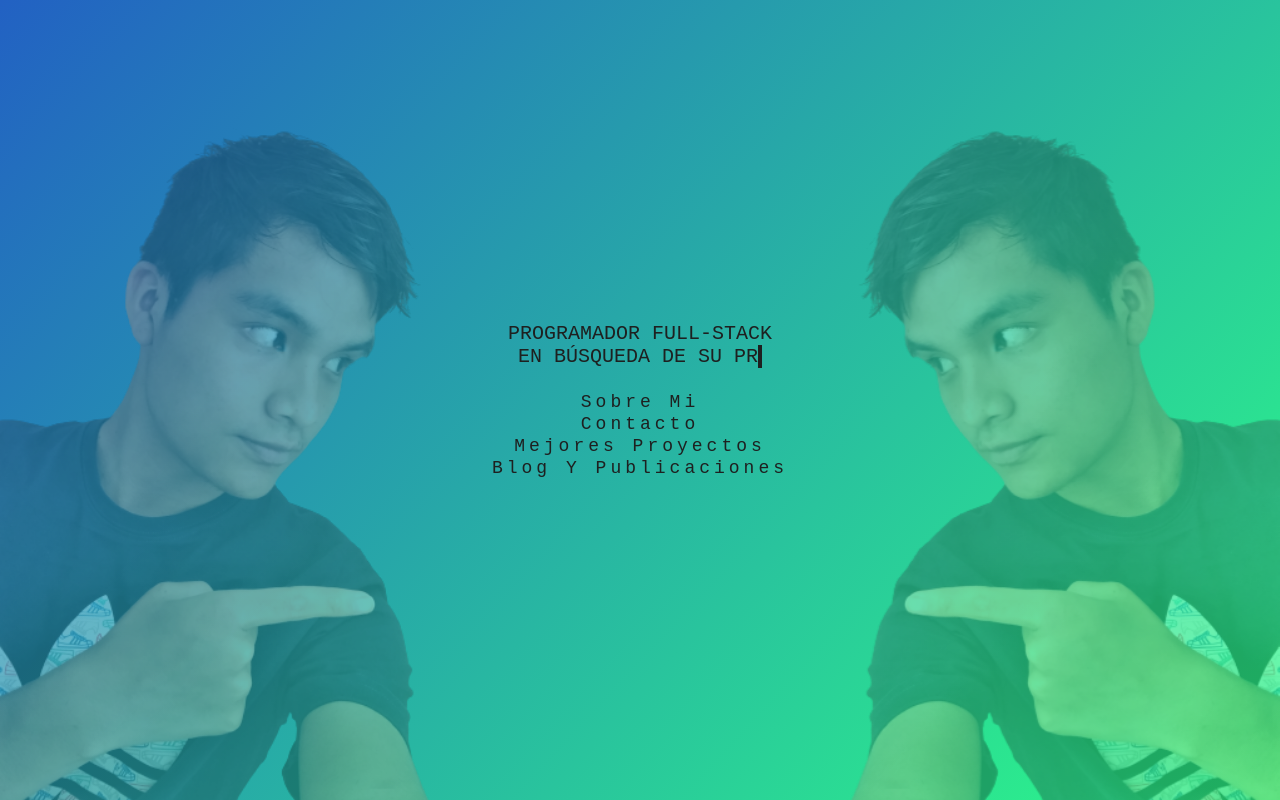
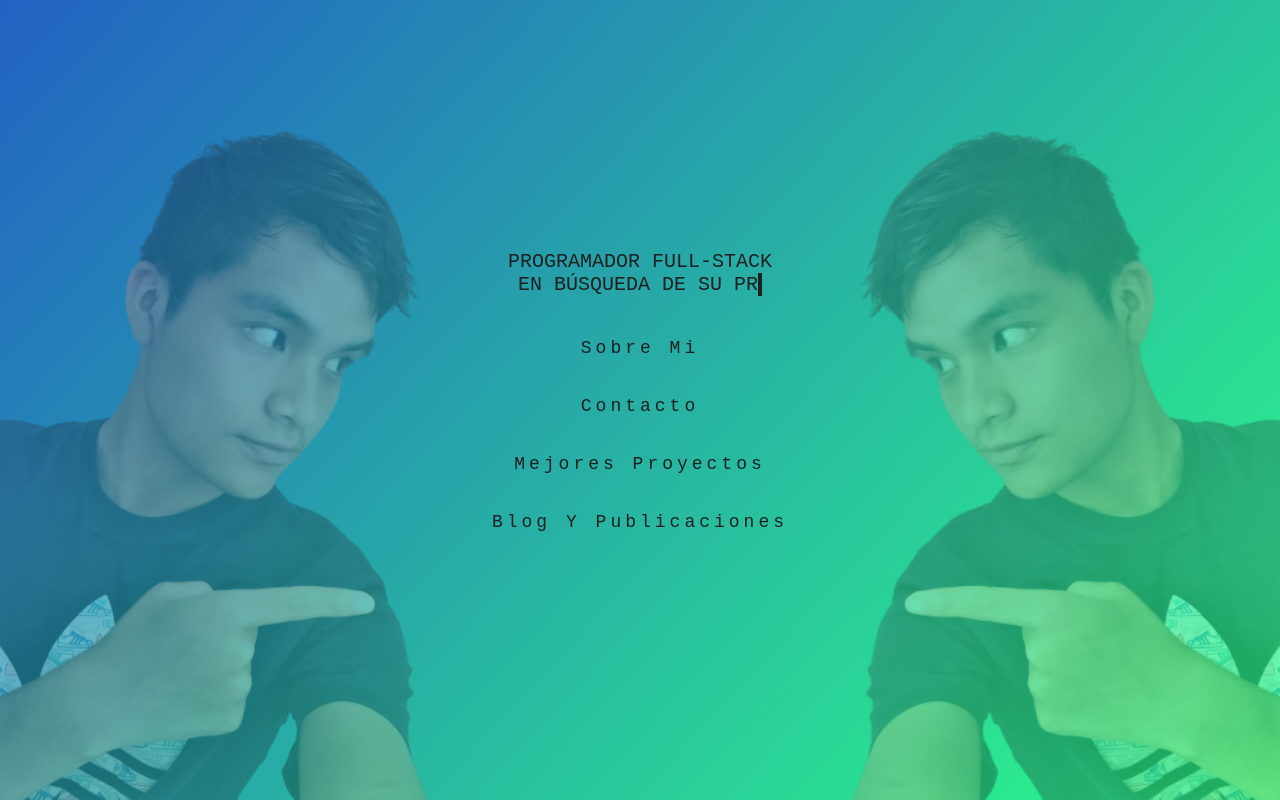
Before and after one commit to fimovol/testdereacttest, a React (Create React App) app: page / in a window 1280 px wide. Built offline with nearby package versions, Linux system fonts and the light colour scheme.

Commit message:
mejorando los estilos

```diff
--- a/src/App.scss
+++ b/src/App.scss
@@ -46,6 +46,8 @@ body{
   padding: 1px 20px 1px 20px;
   transition: all 300ms;
   user-select: none;
+  margin-block-start: 1em;
+  margin-block-end: 1em;
 }
 .img {
   opacity: 30%;
```
